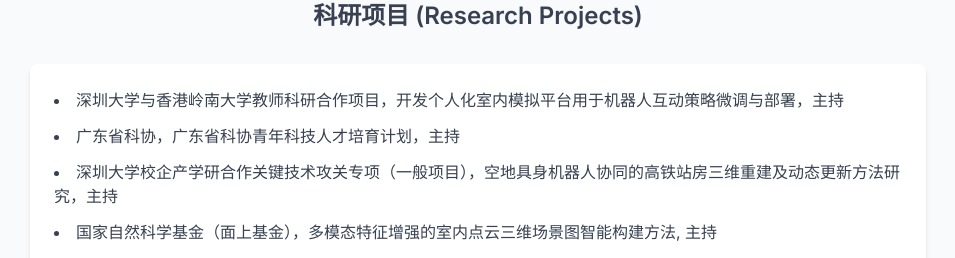
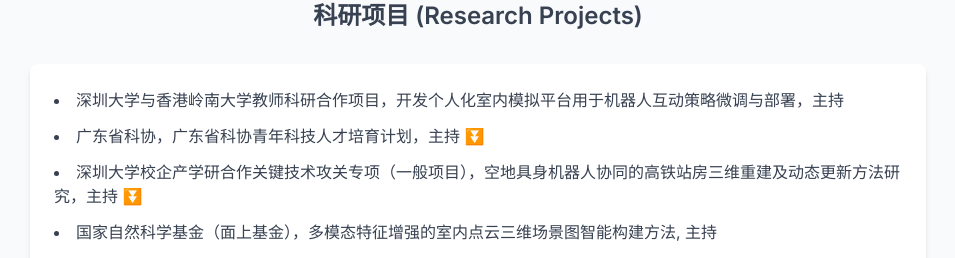
Before and after one commit to tangshengjun/GroupSite, a plain HTML site: page index.html in a window 1280 px wide. Shown: the part 10436-10694 px from the top of the page, without its empty margins (162-1117 px from the left). Drawn offline with nearby package versions, Linux system fonts and the light colour scheme.

Commit message:
Use compact project download links

```diff
--- a/index.html
+++ b/index.html
@@ -200,8 +200,8 @@
             <div class="max-w-4xl mx-auto bg-white p-6 rounded-lg shadow-md text-left">
                 <ul class="list-disc list-inside space-y-3 text-gray-700">
                     <li>深圳大学与香港岭南大学教师科研合作项目，开发个人化室内模拟平台用于机器人互动策略微调与部署，主持</li>
-                    <li>广东省科协，广东省科协青年科技人才培育计划，主持</li>
-                    <li>深圳大学校企产学研合作关键技术攻关专项（一般项目），空地具身机器人协同的高铁站房三维重建及动态更新方法研究，主持</li>
+                    <li>广东省科协，广东省科协青年科技人才培育计划，主持 <a href="https://www.kdocs.cn/l/cbEjEFwQWtBJ" target="_blank" rel="noopener" aria-label="下载项目资料">⏬</a></li>
+                    <li>深圳大学校企产学研合作关键技术攻关专项（一般项目），空地具身机器人协同的高铁站房三维重建及动态更新方法研究，主持 <a href="https://www.kdocs.cn/l/ciSekpcDtqNd" target="_blank" rel="noopener" aria-label="下载项目资料">⏬</a></li>
                     <li>国家自然科学基金（面上基金），多模态特征增强的室内点云三维场景图智能构建方法, 主持</li>
                     <li>深圳市科技计划-科技重大专项，城市数字孪生三维场景建模关键技术研究及应用示范-课题, 共同主持</li>
                     <li>广东省自然科学基金青年提升(优秀青年项目)，空地跨视角协同感知的移动车载平台精准定位与位姿优化方法, 主持</li>
```
